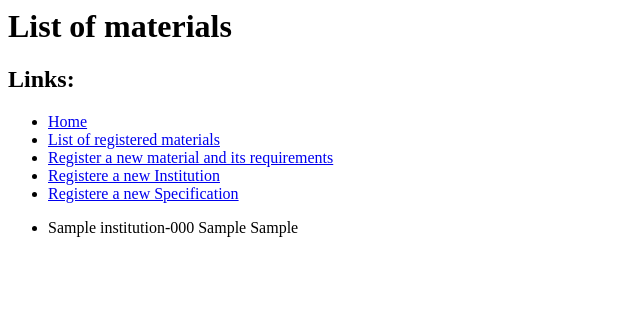
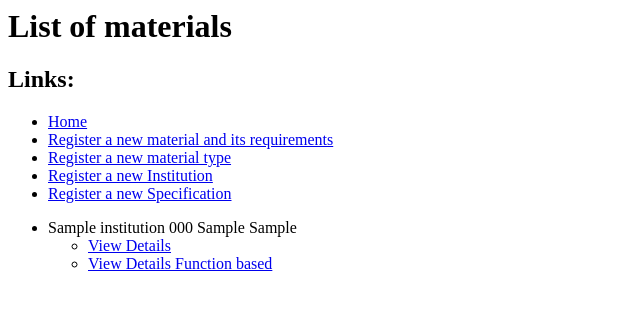
Before and after one commit to mi-rqsx/MPCT, a Django app: page /mpct/material_list in a window 1280 px wide. Shown: the top 310 px of the page, without its empty margins (0-640 px from the left). Run offline with Django 4.2, Linux system fonts and the light colour scheme; tables that the repository leaves empty hold one stand-in row (values such as "Sample post").

Commit message:
first transfer to the remote that intended to be pulled from job laptop

```diff
--- a/django_mpct_proj/mpct_app/models.py
+++ b/django_mpct_proj/mpct_app/models.py
@@ -1,4 +1,6 @@
 from django.db import models
+import uuid
+
 
 # it is not a model, it's a base template to be inherited by other models (Meta abstract = True)
 class BaseChemistry(models.Model):
@@ -59,6 +61,10 @@ class BaseChemistry(models.Model):
     chem_w_max = models.DecimalField(verbose_name='Tungsten, max', max_digits=6, decimal_places=4, null=True, blank=True)
     chem_w_min = models.DecimalField(verbose_name='Tungsten, min', max_digits=6, decimal_places=4, null=True, blank=True)
 
+    chem_c_equivalent  = models.DecimalField(verbose_name='C Equivalent , max', max_digits=6, decimal_places=4, null=True, blank=True)
+
+
+
     class Meta:
         abstract = True
 
@@ -100,13 +106,28 @@ class BaseMechanical(models.Model):
     mech_hardness_max = models.IntegerField(verbose_name='Hardness, max', null=True, blank=True)
     mech_hardness_units = models.CharField(max_length=20, choices=HARDNESS_UNITS, default='HB', null=True, blank=True)
 
-    mech_toughness_min = models.IntegerField(verbose_name='Minimum', null=True, blank=True)
-    mech_toughness_mean = models.IntegerField(verbose_name='Average', null=True, blank=True)
+    mech_toughness_min = models.IntegerField(verbose_name='Impact Test, Minimum', null=True, blank=True)
+    mech_toughness_mean = models.IntegerField(verbose_name='Impact Test, Average', null=True, blank=True)
     mech_toughness_units = models.CharField(max_length=20, choices=TOUGHNESS_UNITS, default='J', null=True, blank=True)
     mech_toughness_size = models.CharField(max_length=20, choices=TOUGHNESS_SIZES, default='10x10', null=True, blank=True)
 
     class Meta:
         abstract = True
+
+
+class BaseSupplementary(models.Model):
+    supp_nace = models.BinaryField(verbose_name='NACE', null=True, blank=True) # add NACE spec
+    supp_hic = models.BinaryField(verbose_name='Supplementary HIC test', null=True, blank=True) # add NACE spec
+    supp_ddwt = models.BinaryField(verbose_name='Drop-Down Tear Test', null=True, blank=True) # add spec
+    supp_fpbt =  models.BinaryField(verbose_name='Four Point Bend test', null=True, blank=True) # add ASTM spec
+    supp_scct =  models.BinaryField(verbose_name='Stress Corrosion Cracking test', null=True, blank=True) # add ASTM spec
+    supp_mech_toughness_min = models.IntegerField(verbose_name='Supplementary Impact Test, Min.', null=True, blank=True)
+    supp_mech_toughness_mean = models.IntegerField(verbose_name='Supplementary Impact Test, Aver.', null=True, blank=True)
+
+    class Meta:
+        abstract = True
+
+
 
 #-----------------------------------------------------------------
 
@@ -122,6 +143,7 @@ class Specifications(models.Model):
     id_number = models.CharField(max_length=100)
     title = models.CharField(max_length=300)
 
+
     def __str__(self):
         return f"{self.institution} {self.id_number}"
 
@@ -132,7 +154,7 @@ class MaterialType(models.Model):
     def __str__(self):
         return f"{self.name}"
 
-class Material(BaseChemistry, BaseMechanical):
+class Material(BaseChemistry, BaseMechanical, BaseSupplementary):
     material_type = models.ForeignKey('MaterialType', on_delete=models.RESTRICT)
     specification = models.ForeignKey('Specifications',on_delete=models.RESTRICT) # e.g., ASTM A516
     grade = models.CharField(max_length=100)
@@ -142,4 +164,20 @@ class Material(BaseChemistry, BaseMechanical):
         abstract = False
 
     def __str__(self) :
-        return f"{self.material.specification.institution}-{self.material.specification.id_number} {self.material.grade} {self.material.category}"
+        return f"{self.specification.institution} {self.specification.id_number} {self.grade} {self.category}"
+
+
+
+class Certificate(BaseChemistry, BaseMechanical):
+    id = models.UUIDField(primary_key=True,default=uuid.uuid4)
+    po = models.CharField(max_length=100)
+    heat_number = models.CharField(max_length=100, unique=True)
+    material = models.ForeignKey('Material', on_delete=models.RESTRICT)
+
+
+
+
+
+
+    def __str__(self) :
+        return f"{self.heat_number}, {self.material.specification.institution} {self.material.specification.id_number} {self.material.grade} {self.material.category}"
--- a/django_mpct_proj/mpct_app/templates/mpct_app/home.html
+++ b/django_mpct_proj/mpct_app/templates/mpct_app/home.html
@@ -11,9 +11,9 @@
     <ul>
         <li><a href="{% url 'mpct_app:material_list_view' %}">List of registered materials</a></li>
         <li><a href="{% url 'mpct_app:material_create_view' %}">Register a new material and its requirements</a></li>
-        <li><a href="{% url 'mpct_app:material_type_create_view' %}">Registere a new material type</a></li>
-        <li><a href="{% url 'mpct_app:institution_create_view' %}">Registere a new Institution</a></li>
-        <li><a href="{% url 'mpct_app:specifications_create_view' %}">Registere a new Specification</a></li>
+        <li><a href="{% url 'mpct_app:material_type_create_view' %}">Register a new material type</a></li>
+        <li><a href="{% url 'mpct_app:institution_create_view' %}">Register a new Institution</a></li>
+        <li><a href="{% url 'mpct_app:specifications_create_view' %}">Register a new Specification</a></li>
     </ul>
 </body>
 </html>
--- a/django_mpct_proj/mpct_app/templates/mpct_app/institution_form.html
+++ b/django_mpct_proj/mpct_app/templates/mpct_app/institution_form.html
@@ -4,8 +4,8 @@
         <li><a href="{% url 'mpct_app:home_view' %}">Home</a></li>
         <li><a href="{% url 'mpct_app:material_list_view' %}">List of registered materials</a></li>
         <li><a href="{% url 'mpct_app:material_create_view' %}">Register a new material and its requirements</a></li>
-        <li><a href="{% url 'mpct_app:material_type_create_view' %}">Registere a new material type</a></li>
-        <li><a href="{% url 'mpct_app:specifications_create_view' %}">Registere a new Specification</a></li>
+        <li><a href="{% url 'mpct_app:material_type_create_view' %}">Register a new material type</a></li>
+        <li><a href="{% url 'mpct_app:specifications_create_view' %}">Register a new Specification</a></li>
     </ul>
 
 <form method="POST">
--- a/django_mpct_proj/mpct_app/templates/mpct_app/material_list.html
+++ b/django_mpct_proj/mpct_app/templates/mpct_app/material_list.html
@@ -2,15 +2,19 @@
 <h2>Links:</h2>
     <ul>
         <li><a href="{% url 'mpct_app:home_view' %}">Home</a></li>
-        <li><a href="{% url 'mpct_app:material_list_view' %}">List of registered materials</a></li>
         <li><a href="{% url 'mpct_app:material_create_view' %}">Register a new material and its requirements</a></li>
-        <li><a href="{% url 'mpct_app:institution_create_view' %}">Registere a new Institution</a></li>
-        <li><a href="{% url 'mpct_app:specifications_create_view' %}">Registere a new Specification</a></li>
+        <li><a href="{% url 'mpct_app:material_type_create_view' %}">Register a new material type</a></li>
+        <li><a href="{% url 'mpct_app:institution_create_view' %}">Register a new Institution</a></li>
+        <li><a href="{% url 'mpct_app:specifications_create_view' %}">Register a new Specification</a></li>
     </ul>
 <ul>
-    {% for material in material_list %}
+    {% for instance in material_list %}
         <li>
-            {{material.specification.institution}}-{{material.specification.id_number}} {{material.grade}} {{material.category}}
+            {{instance.specification.institution}} {{instance.specification.id_number}} {{instance.grade}} {{instance.category}}
+            <ul>
+                <li><a href="/mpct/material_detail/{{instance.id}}">View Details</a></li>
+                <li><a href="/mpct/material_detail_func/{{instance.id}}">View Details Function based</a></li>
+            </ul>
 
         </li>
     {% endfor %}
--- a/django_mpct_proj/mpct_app/templates/mpct_app/materialtype_form.html
+++ b/django_mpct_proj/mpct_app/templates/mpct_app/materialtype_form.html
@@ -4,8 +4,8 @@
         <li><a href="{% url 'mpct_app:home_view' %}">Home</a></li>
         <li><a href="{% url 'mpct_app:material_list_view' %}">List of registered materials</a></li>
         <li><a href="{% url 'mpct_app:material_create_view' %}">Register a new material and its requirements</a></li>
-        <li><a href="{% url 'mpct_app:institution_create_view' %}">Registere a new Institution</a></li>
-        <li><a href="{% url 'mpct_app:specifications_create_view' %}">Registere a new Specification</a></li>
+        <li><a href="{% url 'mpct_app:institution_create_view' %}">Register a new Institution</a></li>
+        <li><a href="{% url 'mpct_app:specifications_create_view' %}">Register a new Specification</a></li>
     </ul>
 
 <form method="POST">
--- a/django_mpct_proj/mpct_app/templates/mpct_app/specifications_form.html
+++ b/django_mpct_proj/mpct_app/templates/mpct_app/specifications_form.html
@@ -4,8 +4,8 @@
         <li><a href="{% url 'mpct_app:home_view' %}">Home</a></li>
         <li><a href="{% url 'mpct_app:material_list_view' %}">List of registered materials</a></li>
         <li><a href="{% url 'mpct_app:material_create_view' %}">Register a new material and its requirements</a></li>
-        <li><a href="{% url 'mpct_app:material_type_create_view' %}">Registere a new material type</a></li>
-        <li><a href="{% url 'mpct_app:institution_create_view' %}">Registere a new Institution</a></li>
+        <li><a href="{% url 'mpct_app:material_type_create_view' %}">Register a new material type</a></li>
+        <li><a href="{% url 'mpct_app:institution_create_view' %}">Register a new Institution</a></li>
     </ul>
 
 <form method="POST">
--- a/django_mpct_proj/mpct_app/urls.py
+++ b/django_mpct_proj/mpct_app/urls.py
@@ -5,9 +5,11 @@ app_name = 'mpct_app'
 
 urlpatterns = [
     path('', views.home_view, name='home_view'),
+    path('material_detail_func/<int:pk>', views.MaterialDetailViewFunc, name='material_detail_func'),
     path('material_list', views.MaterialListView.as_view(), name='material_list_view'),
     path('material_create', views.MaterialCreateView.as_view(), name='material_create_view'),
     path('material_type_create', views.MaterialTypeCreateView.as_view(), name='material_type_create_view'),
-    path('Institution_create', views.InstitutionCreateView.as_view(), name='institution_create_view'),
-    path('Specifications_create', views.SpecificationsCreateView.as_view(), name='specifications_create_view'),
+    path('institution_create', views.InstitutionCreateView.as_view(), name='institution_create_view'),
+    path('specifications_create', views.SpecificationsCreateView.as_view(), name='specifications_create_view'),
+    path('material_detail/<int:pk>', views.MaterialDetailView.as_view(), name='material_detail'),
 ]
--- a/django_mpct_proj/mpct_app/views.py
+++ b/django_mpct_proj/mpct_app/views.py
@@ -1,5 +1,5 @@
 from django.shortcuts import render
-from django.views.generic import  ListView, CreateView
+from django.views.generic import  ListView, CreateView, DetailView
 from django.urls import reverse_lazy
 from mpct_app.models import Material, MaterialType, Institution, Specifications
 
@@ -44,3 +44,47 @@ class SpecificationsCreateView(CreateView):
     model = Specifications
     fields = "__all__"
     success_url = reverse_lazy('mpct_app:home_view')
+
+
+
+class MaterialDetailView(DetailView):
+    # returns only one instance (material) from Material model
+    model = Material
+
+
+def MaterialDetailViewFunc(request, pk):
+    model_instance = Material.objects.get(pk=pk)
+
+    # returns a tuple of all fields as objects like (<django.db.models.fields.BigAutoField: id>, ...)
+    all_fields_tuple = Material._meta.get_fields()
+
+    # converts each field object into a string and then appends each string to a list by using a list comprehension
+    field_value_list = [str(each_field) for each_field in all_fields_tuple]
+
+    # field_value_dict_all = { item.split('.')[-1] : str(getattr(model_instance, item.split('.')[-1])) for item in field_value_list if str(getattr(model_instance, item.split('.')[-1])) != 'None'}
+
+    field_value_dict_gen = {}
+    field_value_dict_chem = {}
+    field_value_dict_mech = {}
+
+    for item in field_value_list:
+        my_key = item.split('.')[-1]
+        my_value = str(getattr(model_instance, my_key))
+        if my_value != 'None':
+            if 'chem_' in my_key:
+                field_value_dict_chem[my_key] = my_value
+            elif 'mech_' in my_key:
+                field_value_dict_mech[my_key] = my_value
+            else:
+                field_value_dict_gen[my_key] = my_value
+
+    data = {
+        'model_instance': model_instance,
+        'all_fields_tuple': all_fields_tuple,
+        'field_value_list': field_value_list,
+        'field_value_dict_gen': field_value_dict_gen,
+        'field_value_dict_chem': field_value_dict_chem,
+        'field_value_dict_mech': field_value_dict_mech,
+    }
+
+    return render(request, 'mpct_app/material_detail_func.html', context=data)
```
Also changed, not shown: django_mpct_proj/mpct_app/templates/mpct_app/material_detail.html (added, +23 -0 lines), django_mpct_proj/mpct_app/templates/mpct_app/material_detail_func.html (added, +40 -0 lines), django_mpct_proj/mpct_app/migrations/0006_material_chem_c_equivalent_material_supp_ddwt_and_more.py (added).
